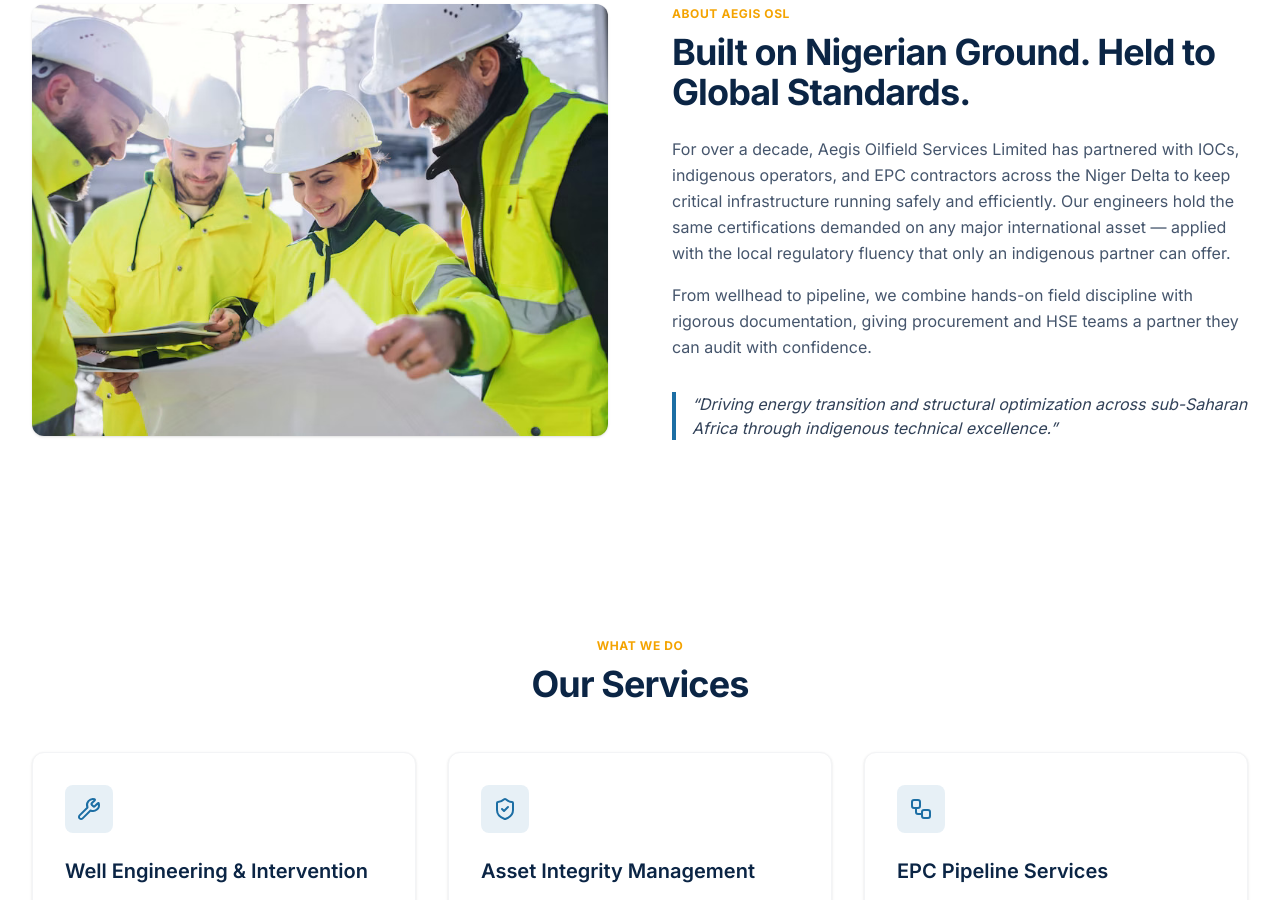
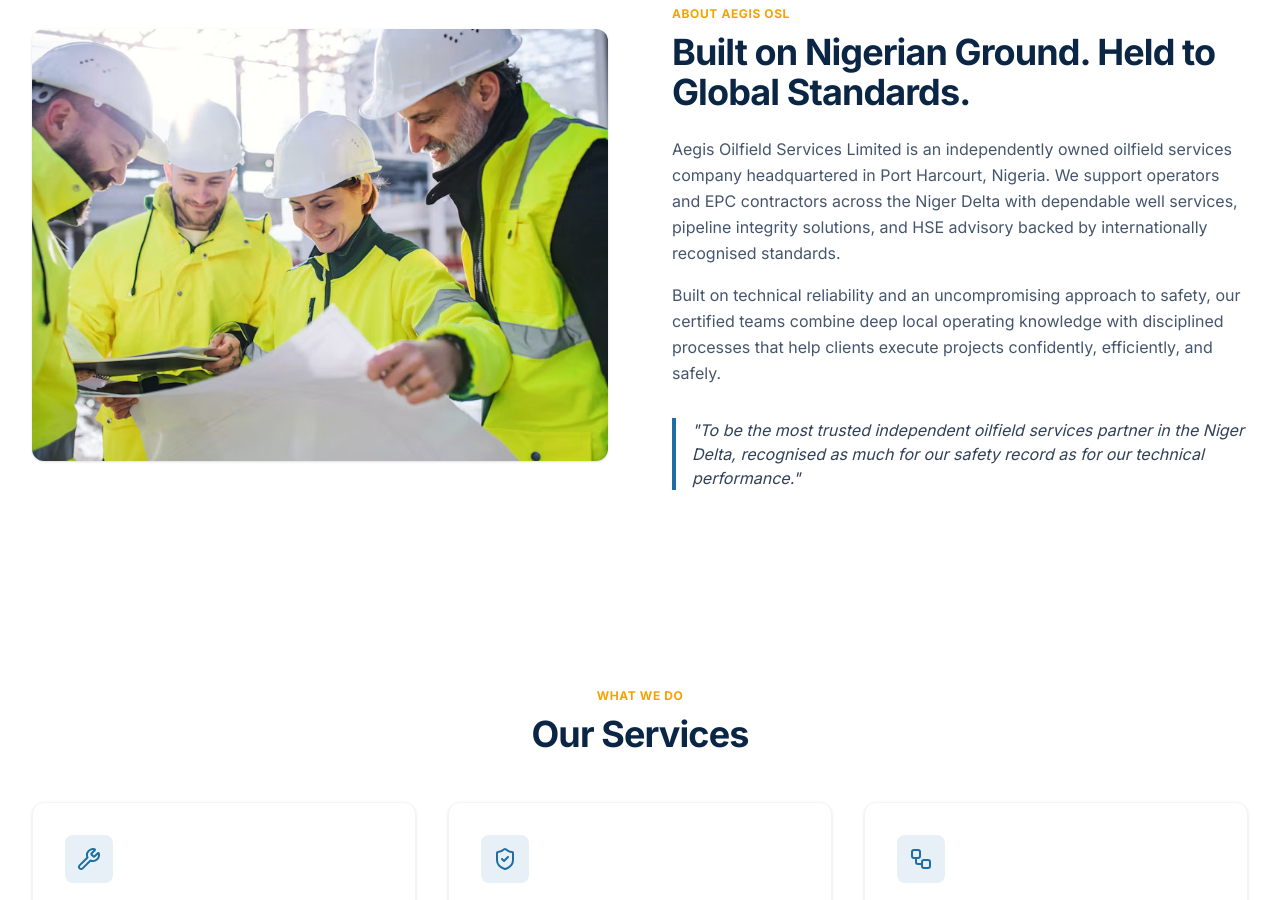
Before and after one commit to BICD-dev/aegis-sol, a React (Vite) app: page / in a window 1280 px wide. Shown: the part 920-1820 px from the top of the page. Built offline with nearby package versions, Linux system fonts and the light colour scheme.

Commit message:
chore: tailor about page to company profile

```diff
--- a/src/components/About.tsx
+++ b/src/components/About.tsx
@@ -18,25 +18,26 @@
         <div className="order-1 lg:order-2">
           <SectionTitle eyebrow="About Aegis OSL" title="Built on Nigerian Ground. Held to Global Standards." />
 
-          <p className="mt-6 text-base font-normal leading-relaxed text-slate-600">
-            For over a decade, Aegis Oilfield Services Limited has partnered with
-            IOCs, indigenous operators, and EPC contractors across the Niger
-            Delta to keep critical infrastructure running safely and efficiently.
-            Our engineers hold the same certifications demanded on any major
-            international asset &mdash; applied with the local regulatory
-            fluency that only an indigenous partner can offer.
-          </p>
+          <p className="mt-6 text-base leading-relaxed text-slate-600">
+            Aegis Oilfield Services Limited is an independently owned oilfield services
+            company headquartered in Port Harcourt, Nigeria. We support operators and
+            EPC contractors across the Niger Delta with dependable well services,
+            pipeline integrity solutions, and HSE advisory backed by internationally
+            recognised standards.
+            </p>
 
-          <p className="mt-4 text-base font-normal leading-relaxed text-slate-600">
-            From wellhead to pipeline, we combine hands-on field discipline with
-            rigorous documentation, giving procurement and HSE teams a partner
-            they can audit with confidence.
-          </p>
+            <p className="mt-4 text-base leading-relaxed text-slate-600">
+            Built on technical reliability and an uncompromising approach to safety, our
+            certified teams combine deep local operating knowledge with disciplined
+            processes that help clients execute projects confidently, efficiently, and
+            safely.
+            </p>
 
-          <blockquote className="mt-8 border-l-4 border-steel-600 pl-4 italic text-slate-700">
-            &ldquo;Driving energy transition and structural optimization across
-            sub-Saharan Africa through indigenous technical excellence.&rdquo;
-          </blockquote>
+            <blockquote className="mt-8 border-l-4 border-steel-600 pl-4 italic text-slate-700">
+            "To be the most trusted independent oilfield services partner in the Niger
+            Delta, recognised as much for our safety record as for our technical
+            performance."
+            </blockquote>
         </div>
       </div>
     </section>
```
